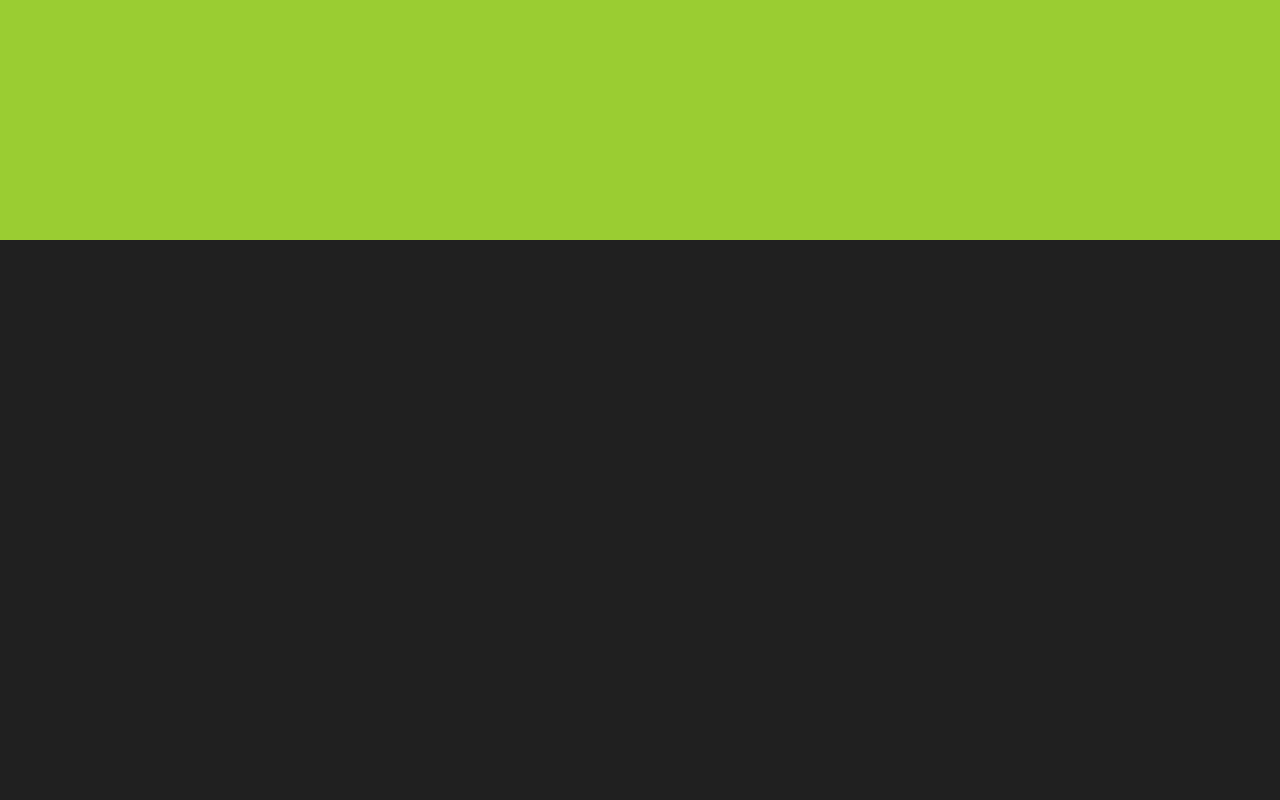
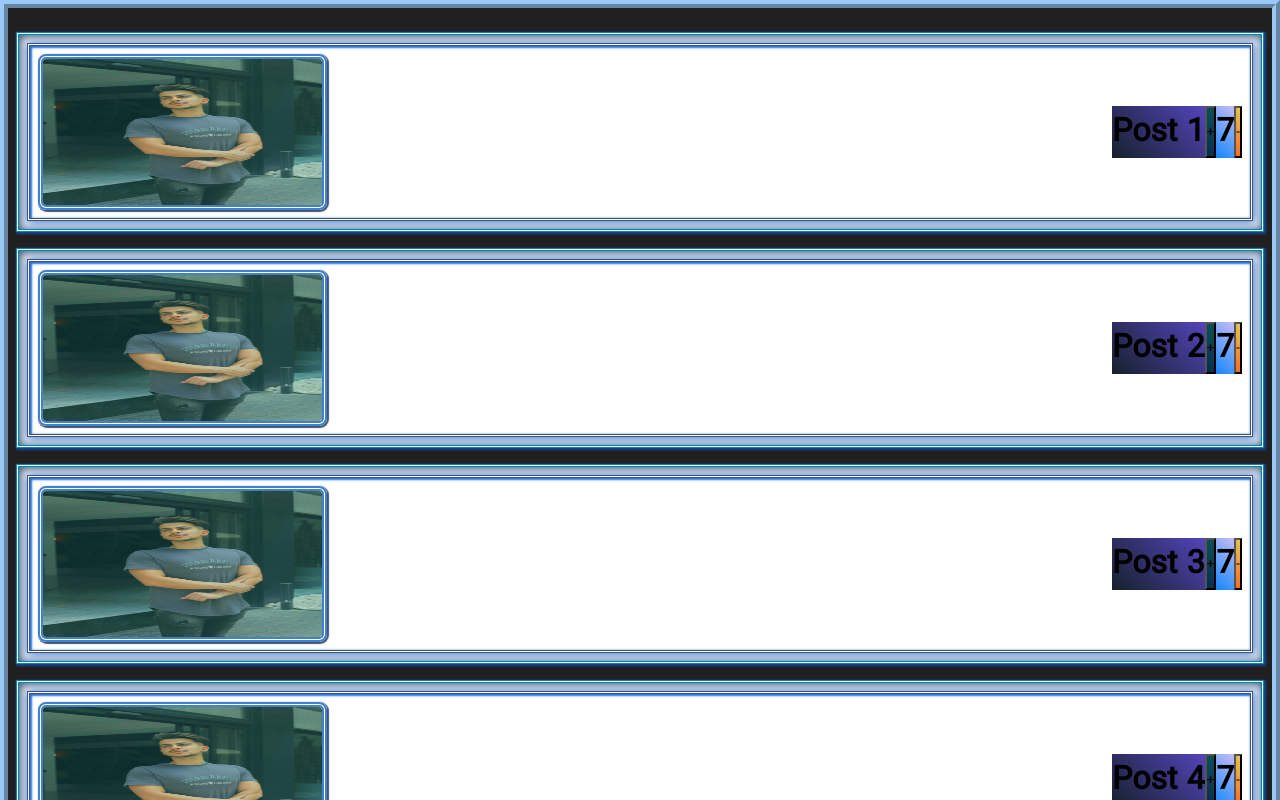
Before and after one commit to alirezashon/shopron, a Next.js app: page /Basket/Products in a window 1280 px wide. Shown: the top 800 px of the page. Built offline with nearby package versions, Linux system fonts and the light colour scheme.

Commit message:
change on Basket Base UI

```diff
--- a/pages/Basket/Products/index.module.css
+++ b/pages/Basket/Products/index.module.css
@@ -1,6 +1,51 @@
-.productBox{
-    width: 100%;
-    height: 30vh;
-    background-color: yellowgreen;
+/** @format */
 
+.postsContainer {
+	border: ridge 1vh #9bc9f7;
+	padding: 1vh;
 }
+.productBox {
+	width: 100%;
+    height: 25vh;
+	background-color: #ffffff;
+	margin: 2vh 0vh;
+	padding: 1vh;
+	border: double 0.4vh rgb(2, 135, 172);
+	/* background:radial-gradient(rgba(97, 229, 196, 0.9),rgba(232, 225, 23, 0.8),rgba(97, 229, 196, 0.9)) */
+	display: grid;
+	box-shadow: 1px 1px 9px 1px rgba(44, 66, 99, 0.9) inset,
+		1px 1px 2px 1px rgba(17, 75, 160, 0.9);
+	grid-template-rows: repeat(auto-fit, minmax(10vh, 1fr));
+}
+.productDetails {
+	border: double rgba(44, 66, 99, 0.9) 0.4vh;
+	box-shadow: 1px 1px 9px 1px rgba(45, 111, 209, 0.9),
+		1px 1px 2px 1px rgba(11, 97, 227, 0.9) inset;
+	padding: 1vh;
+	display: flex;
+	justify-content: space-between;
+	align-items: center;
+}
+.image {
+	width: 24%;
+	height: 100%;
+	border: double 0.7vh rgb(64, 129, 203);
+	border-radius: 1vh;
+	box-shadow: 1px 1px 1px 1px rgba(44, 66, 99, 0.9);
+}
+.details {
+ }
+.priceBox{
+    display: flex;
+    justify-content: space-around;
+    background: linear-gradient(44deg, rgba(22,33,44,1), rgba(99,77,222,1));
+}
+.inceriment{
+    background: linear-gradient(44deg, rgb(10, 44, 78), rgb(12, 81, 88));
+}
+.deceriment{
+    background: linear-gradient(44deg, rgb(252, 106, 34), rgb(222, 200, 77));
+}
+.quantity{
+    background: linear-gradient(44deg, rgb(20, 135, 250), rgb(197, 188, 248));
+}
--- a/pages/Basket/Products/index.tsx
+++ b/pages/Basket/Products/index.tsx
@@ -1,9 +1,128 @@
+/** @format */
+
+import Image from 'next/image'
 import styles from './index.module.css'
+interface Post {
+	_id: string
+	title: string
+	description: string
+	price: number
+	src: string
+}
+
+const posts: Post[] = [
+	{
+		_id: '6',
+		title: 'Post 1',
+		description: 'Description of Post 1',
+		price: 10,
+		src: '/images/ali.jpg',
+	},
+	{
+		_id: '5',
+		title: 'Post 2',
+		description: 'Description of Post 2',
+		price: 20,
+		src: '/images/ali.jpg',
+	},
+	{
+		_id: '4',
+		title: 'Post 3',
+		description: 'Description of Post 3',
+		price: 30,
+		src: '/images/ali.jpg',
+	},
+	{
+		_id: '3',
+		title: 'Post 4',
+		description: 'Description of Post 4',
+		price: 40,
+		src: '/images/ali.jpg',
+	},
+	{
+		_id: '6',
+		title: 'Post 1',
+		description: 'Description of Post 1',
+		price: 10,
+		src: '/images/ali.jpg',
+	},
+	{
+		_id: '5',
+		title: 'Post 2',
+		description: 'Description of Post 2',
+		price: 20,
+		src: '/images/ali.jpg',
+	},
+	{
+		_id: '4',
+		title: 'Post 3',
+		description: 'Description of Post 3',
+		price: 30,
+		src: '/images/ali.jpg',
+	},
+	{
+		_id: '3',
+		title: 'Post 4',
+		description: 'Description of Post 4',
+		price: 40,
+		src: '/images/ali.jpg',
+	},
+	{
+		_id: '6',
+		title: 'Post 1',
+		description: 'Description of Post 1',
+		price: 10,
+		src: '/images/ali.jpg',
+	},
+	{
+		_id: '5',
+		title: 'Post 2',
+		description: 'Description of Post 2',
+		price: 20,
+		src: '/images/ali.jpg',
+	},
+	{
+		_id: '4',
+		title: 'Post 3',
+		description: 'Description of Post 3',
+		price: 30,
+		src: '/images/ali.jpg',
+	},
+	{
+		_id: '3',
+		title: 'Post 4',
+		description: 'Description of Post 4',
+		price: 40,
+		src: '/images/ali.jpg',
+	},
+]
 const Product = () => {
-    return (
-        <div className={styles.productBox}>
-            {/* <Image /> */}
-        </div>
-    )
+	return (
+		<>
+			<div className={styles.postsContainer}>
+				{posts.map((obj) => (
+					<div className={styles.productBox}>
+						<div className={styles.productDetails}>
+							<Image
+								src={obj.src}
+								alt={obj.description}
+								width={222}
+								height={222}
+								className={styles.image}
+							/>
+							<div className={styles.details}>
+								<div className={styles.priceBox}>
+									<h1>{obj.title}</h1>
+									<button className={styles.inceriment}>+</button>
+									<h1 className={styles.quantity}>7</h1>
+									<button className={styles.deceriment}>-</button>
+								</div>
+							</div>
+						</div>
+					</div>
+				))}
+			</div>
+		</>
+	)
 }
 export default Product
--- a/pages/Basket/index.module.css
+++ b/pages/Basket/index.module.css
@@ -15,6 +15,7 @@
 	text-align: center;
 	padding: 1vh;
 	border-radius: 115vh;
+	cursor: pointer;
 }
 .basketDrawer {
 	animation: basketOpen 1s;
@@ -27,7 +28,7 @@
 .basketBase {
 	animation: basketOpen 1s;
 	width: 40vw;
-	height: 100vh;
+	height: inherit;
 	background-color: rgba(255, 255, 255, 0.99);
 	border: double 0.5vh rgba(5, 108, 218, 0.9);
 	border-left: none;
--- a/pages/Basket/index.tsx
+++ b/pages/Basket/index.tsx
@@ -40,7 +40,7 @@ const Basket = () => {
         <div className={styles.basketBase}>
 					<div className={styles.basketHeader}>
 						سبد خرید
-						{/* <Product /> */}
+						<Product />
 					</div>
 				</div>
         </div>
--- a/styles/globals.css
+++ b/styles/globals.css
@@ -31,14 +31,14 @@ a {
 
 /* Handle */
 ::-webkit-scrollbar-thumb {
-	background: #dfd688;
+	background: #0a0142;
 	border: solid 1px #ece364;
-	box-shadow: 0px 0px 1px 1px #0d0c05 inset, 1px 1px 11px 1px #fbfbf9;
+	box-shadow: 0px 0px 1px 1px #a2e2ff inset, 1px 1px 11px 1px #fbfbf9;
 	border-radius: 4px;
 }
 
 /* Handle on hover */
 ::-webkit-scrollbar-thumb:hover {
-	background: gold;
+	background: rgb(9, 80, 193);
 	box-shadow: 0px 0px 1px 1px #0d0c05, 1px 1px 1px 1px #fbfbf9 inset;
 }
--- a/tsconfig.json
+++ b/tsconfig.json
@@ -17,6 +17,6 @@
       "@/*": ["./*"]
     }
   },
-  "include": ["next-env.d.ts", "**/*.ts", "**/*.tsx", "Components/Story/index.tsx"],
+  "include": ["next-env.d.ts", "**/*.ts", "**/*.tsx", "Components/Story/index.tsx", "Components/Templates/ImageS/index.jsx"],
   "exclude": ["node_modules"]
 }
```
Also changed, not shown: Components/PostBox/4-3/index.tsx (+58 -45 lines), 2 other files (tests, documents, lock files or other folders).
